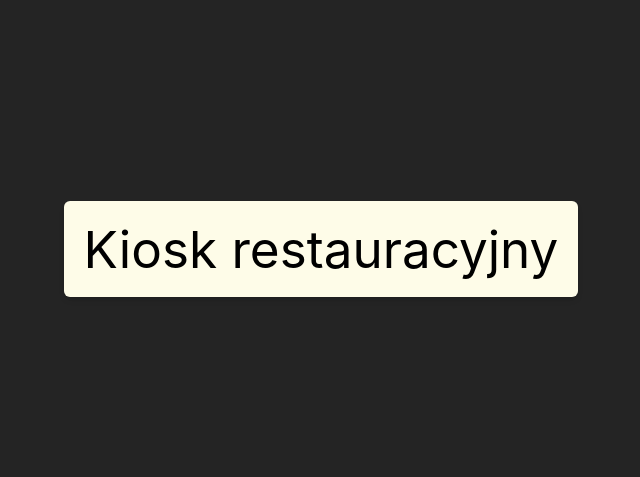
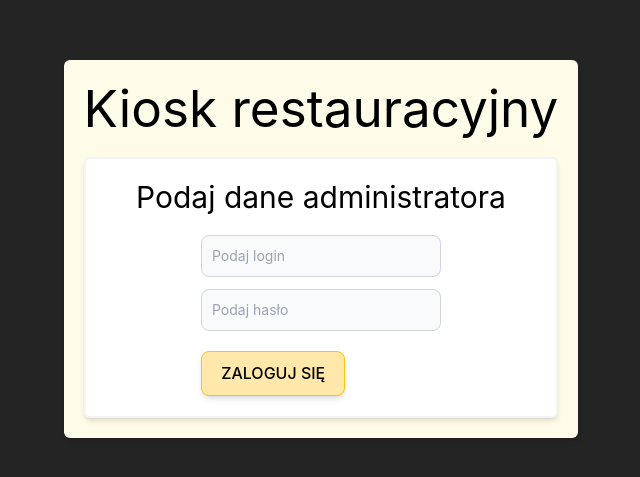
Before and after one commit to bozimkiewicz/restaurant-kiosk, a React (Vite) app: page /login in a window 1280 px wide. Before the commit this address had no page. Shown: the part 151-628 px from the top of the page, without its empty margins (319-959 px from the left). Built offline with nearby package versions, Linux system fonts and the light colour scheme.

Commit message:
added admin route with basic login ui route (no auth)

```diff
--- a/src/App.tsx
+++ b/src/App.tsx
@@ -1,9 +1,15 @@
+import { createContext } from 'react';
 import { Routes, Route } from 'react-router';
 import './App.css'
+import ADMINPanel from './components/Admin/ADMINPanel';
+import LoginForm from './components/AdminForm/LoginForm';
+import LoginRoute from './components/AdminForm/LoginRoute';
 import Greetings from './components/Greetings';
 import Home from './components/Home';
 import OrderMethod from './components/OrderMethod';
 import Payment from './components/Payment/Payment';
+
+// const AuthContext = createContext()
 
 function App() {
   return (
@@ -16,6 +22,10 @@ function App() {
         <Route path="/order-method" element={<OrderMethod />}></Route>
         <Route path="/home" element={<Home />}></Route>
         <Route path="/payment" element={<Payment />}></Route>
+        <Route path="/login" element={<LoginForm />}></Route>
+        <Route element={<LoginRoute/>}>
+          <Route path="/crud/*" element={<ADMINPanel />}></Route>
+        </Route>
       </Routes>
     </div>
   );
--- /dev/null
+++ b/src/components/AdminForm/LoginForm.tsx
@@ -0,0 +1,81 @@
+import { Formik, Form, Field, ErrorMessage } from "formik";
+import { useDispatch } from "react-redux";
+import { Link } from "react-router-dom";
+
+interface FormValues {
+  login: string;
+  password: string;
+}
+
+const LoginForm = () => {
+  const dispatch = useDispatch();
+
+  return (
+    <div className="bg-white border-solid border-2 border-gray-100 rounded-md shadow-md p-5 mt-5">
+      <h1 className="flex justify-center text-3xl pb-5">
+        Podaj dane administratora
+      </h1>
+      <div className="flex justify-center">
+        <Formik<FormValues>
+          initialValues={{ login: "", password: "" }}
+          validate={(values) => {
+            const errors: Partial<FormValues> = {};
+            if (!values.login) {
+              errors.login = "Login required";
+            }
+            if (!values.password) {
+              errors.password = "Password required";
+            }
+            return errors;
+          }}
+          onSubmit={(values) => {
+            fetch("http://localhost:3000/adminlogin", {
+              method: "POST",
+              headers: {
+                "Content-Type": "application/json",
+              },
+              body: JSON.stringify({
+                username: values.login,
+                password: values.password,
+              }),
+            })
+              .then((response) => response.json())
+              .then((data) => {
+                console.log(`${data.message}!\nAccessToken : ${data.accessToken}`);
+              })
+              .catch((err) => console.log(err));
+          }}
+        >
+          {({ errors }) => (
+            <Form>
+              <Field
+                className="mb-3 bg-gray-50 border border-gray-300 text-gray-900 text-sm rounded-lg focus:ring-blue-500 focus:border-blue-500 block w-full p-2.5"
+                type="text"
+                name="login"
+                placeholder="Podaj login"
+              />
+              <ErrorMessage name="login" component="div" />
+              <Field
+                className="mb-5 bg-gray-50 border border-gray-300 text-gray-900 text-sm rounded-lg focus:ring-blue-500 focus:border-blue-500 block w-full p-2.5"
+                type="password"
+                name="password"
+                placeholder="Podaj hasło"
+              />
+              <ErrorMessage name="password" component="div" />
+              <Link to="crud"></Link>
+              <button
+                className="flex justify-end bg-my-orange-100"
+                type="submit"
+                disabled={!!errors.login || !!errors.password}
+              >
+                Zaloguj się
+              </button>
+            </Form>
+          )}
+        </Formik>
+      </div>
+    </div>
+  );
+};
+
+export default LoginForm;
--- /dev/null
+++ b/src/components/AdminForm/LoginRoute.tsx
@@ -0,0 +1,10 @@
+import { Outlet, Navigate } from "react-router";
+
+const LoginRoute = () => {
+  let auth = { "token": true }
+  return (
+    auth.token ? <Outlet /> : <Navigate to="/login" />
+  )
+}
+
+export default LoginRoute
```
